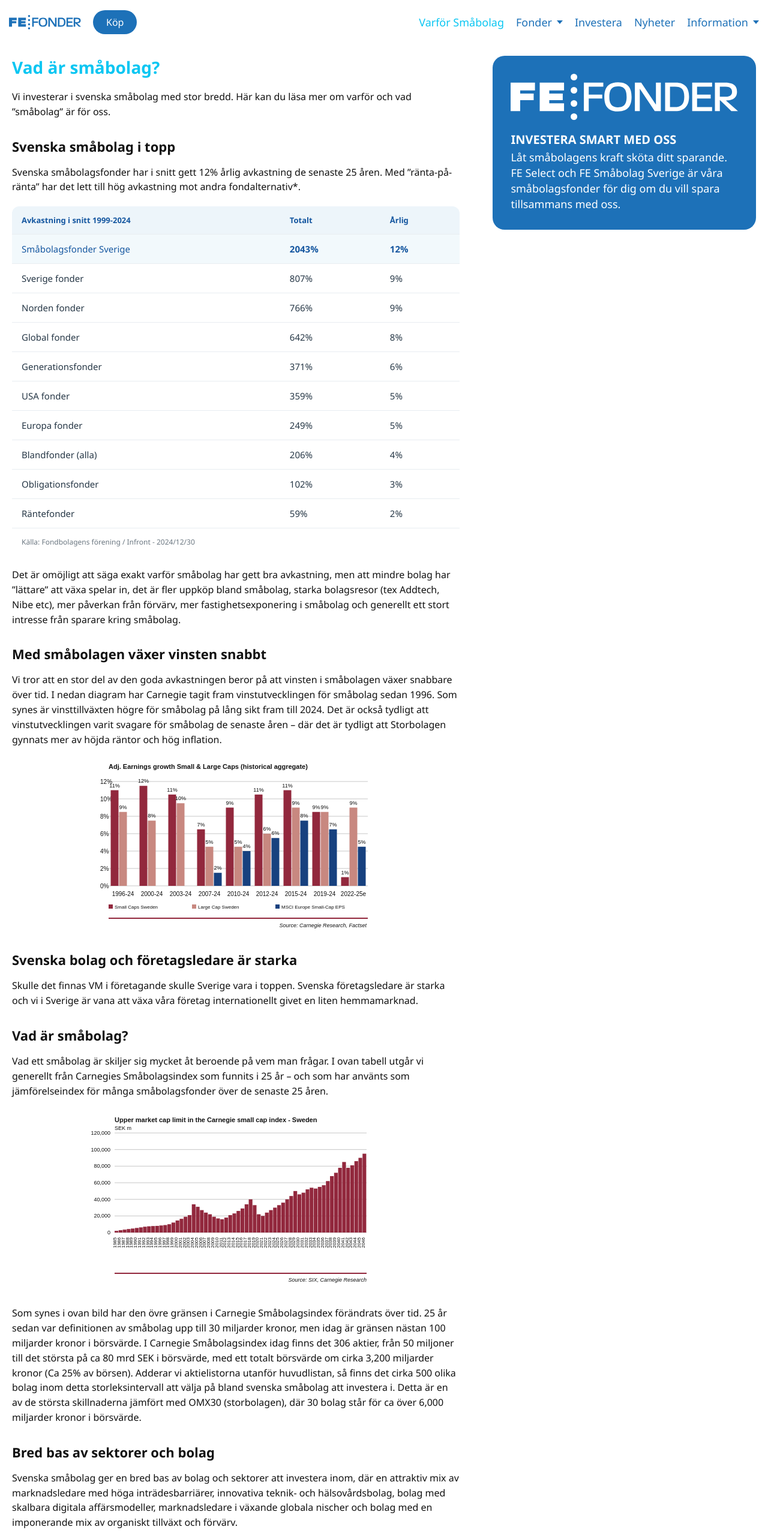
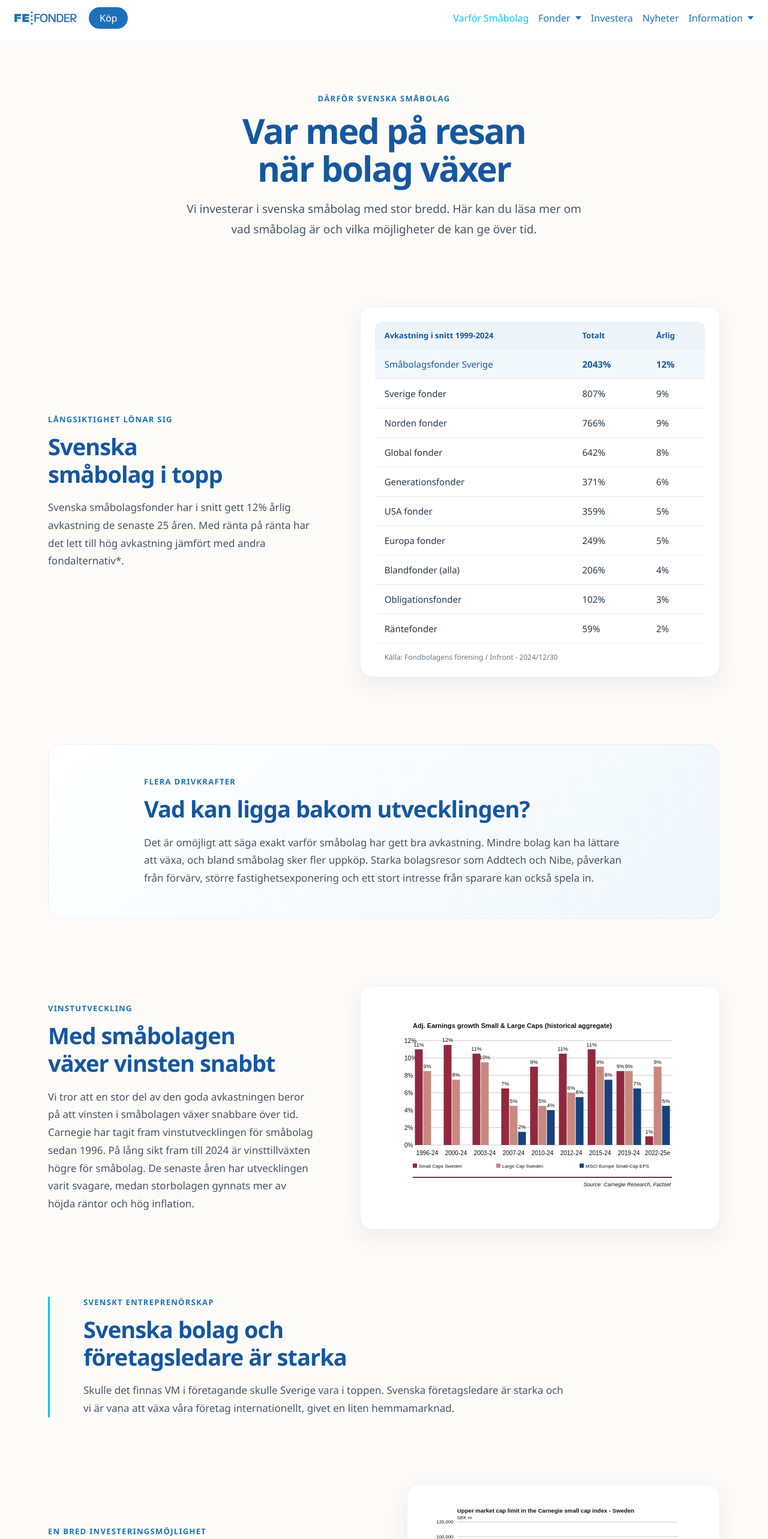
Before and after one commit to luebiff/fef, a React (Vite) app: page /Smabolag in a window 1280 px wide. Shown: the top 2566 px of the page at 60% size. Built offline with nearby package versions, Linux system fonts and the light colour scheme.

Commit message:
why-us-page first draft

```diff
--- a/src/components/Header.tsx
+++ b/src/components/Header.tsx
@@ -91,14 +91,39 @@ function Header() {
           >
             Köp
           </button>
-          {isMobile && <HamburgerMenu setIsOpen={setIsOpen} />}
+          {isMobile && (
+            <HamburgerMenu isOpen={isOpen} setIsOpen={setIsOpen} />
+          )}
         </div>
+
+        {isMobile && (
+          <button
+            className={`mobile-nav-backdrop ${isOpen ? "is-open" : ""}`}
+            type="button"
+            aria-label="Stäng menyn"
+            tabIndex={isOpen ? 0 : -1}
+            onClick={closeMenus}
+          />
+        )}
 
         <nav
           aria-label="Huvudmeny"
+          id="primary-navigation"
+          aria-hidden={isMobile && !isOpen}
+          inert={isMobile && !isOpen}
           className={`nav-test ${isMobile ? "nav-links-mobile" : "nav-links"}
             ${isMobile && isOpen ? "open" : ""}`}
         >
+          {isMobile && (
+            <button
+              className="mobile-nav-close"
+              type="button"
+              aria-label="Stäng menyn"
+              onClick={closeMenus}
+            >
+              <span aria-hidden="true">&times;</span>
+            </button>
+          )}
           <NavLink to="/Smabolag" className="nav-link" onClick={closeMenus}>
             Varför Småbolag
           </NavLink>
--- a/src/index.css
+++ b/src/index.css
@@ -1,6 +1,6 @@
 body {
   margin: 0;
-  padding: 67px 0 0 0;
+  padding: 67px 0 0;
 }
 
 #root {
--- a/src/pages/WhyUs.tsx
+++ b/src/pages/WhyUs.tsx
@@ -2,20 +2,27 @@ import EarningsGrowthChart from "../components/EarningsGrowthChart";
 import SmallCapMarketCapChart from "../components/SmallCapMarketCapChart";
 import SmallCapPerformanceTable from "../components/SmallCapPerformanceTable";
 import SmallCapSectorChart from "../components/SmallCapSectorChart";
-import PromoAside from "../components/PromoAside";
 import "../styles/whyUs.css";
 
 function WhyUs() {
   return (
     <section className="why-us-page">
       <div className="why-us-content">
-        <h1 className="why-us-title">Vad är småbolag?</h1>
+        <header className="why-us-hero">
+          <p className="why-us-eyebrow">Därför svenska småbolag</p>
+          <h1 className="why-us-title">Var med på resan när bolag växer</h1>
           <p className="why-us-intro">
-          Vi investerar i svenska småbolag med stor bredd. Här kan du läsa mer
-          om varför och vad ”småbolag” är för oss.
+            Vi investerar i svenska småbolag med stor bredd. Här kan du läsa
+            mer om vad småbolag är och vilka möjligheter de kan ge över tid.
           </p>
+        </header>
 
-        <section aria-labelledby="small-cap-performance-title">
+        <section
+          className="why-us-section why-us-performance"
+          aria-labelledby="small-cap-performance-title"
+        >
+          <div className="why-us-section-copy">
+            <p className="why-us-eyebrow">Långsiktighet lönar sig</p>
             <h2
               className="why-us-section-title"
               id="small-cap-performance-title"
@@ -24,56 +31,78 @@ function WhyUs() {
             </h2>
             <p className="why-us-description">
               Svenska småbolagsfonder har i snitt gett 12% årlig avkastning de
-            senaste 25 åren. Med ”ränta-på-ränta” har det lett till hög
-            avkastning mot andra fondalternativ*.
+              senaste 25 åren. Med ränta på ränta har det lett till hög
+              avkastning jämfört med andra fondalternativ*.
             </p>
+          </div>
+          <div className="why-us-card why-us-performance-card">
             <SmallCapPerformanceTable />
+          </div>
         </section>
 
-        <section className="why-us-follow-up">
+        <section
+          className="why-us-insight"
+          aria-labelledby="small-cap-insight-title"
+        >
+          <div>
+            <p className="why-us-eyebrow">Flera drivkrafter</p>
+            <h2 className="why-us-section-title" id="small-cap-insight-title">
+              Vad kan ligga bakom utvecklingen?
+            </h2>
             <p className="why-us-description">
               Det är omöjligt att säga exakt varför småbolag har gett bra
-            avkastning, men att mindre bolag har ”lättare” att växa spelar in,
-            det är fler uppköp bland småbolag, starka bolagsresor (tex Addtech,
-            Nibe etc), mer påverkan från förvärv, mer fastighetsexponering i
-            småbolag och generellt ett stort intresse från sparare kring
-            småbolag.
+              avkastning. Mindre bolag kan ha lättare att växa, och bland
+              småbolag sker fler uppköp. Starka bolagsresor som Addtech och
+              Nibe, påverkan från förvärv, större fastighetsexponering och ett
+              stort intresse från sparare kan också spela in.
             </p>
+          </div>
+        </section>
 
-          <section aria-labelledby="earnings-growth-title">
-            <h2
-              className="why-us-section-title"
-              id="earnings-growth-title"
+        <section
+          className="why-us-section why-us-growth"
+          aria-labelledby="earnings-growth-title"
         >
+          <div className="why-us-section-copy">
+            <p className="why-us-eyebrow">Vinstutveckling</p>
+            <h2 className="why-us-section-title" id="earnings-growth-title">
               Med småbolagen växer vinsten snabbt
             </h2>
             <p className="why-us-description">
               Vi tror att en stor del av den goda avkastningen beror på att
-              vinsten i småbolagen växer snabbare över tid. I nedan diagram har
-              Carnegie tagit fram vinstutvecklingen för småbolag sedan 1996.
-              Som synes är vinsttillväxten högre för småbolag på lång sikt fram
-              till 2024. Det är också tydligt att vinstutvecklingen varit
-              svagare för småbolag de senaste åren – där det är tydligt att
-              Storbolagen gynnats mer av höjda räntor och hög inflation.
+              vinsten i småbolagen växer snabbare över tid. Carnegie har tagit
+              fram vinstutvecklingen för småbolag sedan 1996. På lång sikt fram
+              till 2024 är vinsttillväxten högre för småbolag. De senaste åren
+              har utvecklingen varit svagare, medan storbolagen gynnats mer av
+              höjda räntor och hög inflation.
             </p>
+          </div>
+          <div className="why-us-card why-us-chart-card">
             <EarningsGrowthChart />
+          </div>
         </section>
 
-          <section aria-labelledby="company-leaders-title">
-            <h2
-              className="why-us-section-title"
-              id="company-leaders-title"
+        <section
+          className="why-us-strength"
+          aria-labelledby="company-leaders-title"
         >
+          <p className="why-us-eyebrow">Svenskt entreprenörskap</p>
+          <h2 className="why-us-section-title" id="company-leaders-title">
             Svenska bolag och företagsledare är starka
           </h2>
           <p className="why-us-description">
             Skulle det finnas VM i företagande skulle Sverige vara i toppen.
-              Svenska företagsledare är starka och vi i Sverige är vana att
-              växa våra företag internationellt givet en liten hemmamarknad.
+            Svenska företagsledare är starka och vi är vana att växa våra
+            företag internationellt, givet en liten hemmamarknad.
           </p>
         </section>
 
-          <section aria-labelledby="small-cap-definition-title">
+        <section
+          className="why-us-section why-us-definition"
+          aria-labelledby="small-cap-definition-title"
+        >
+          <div className="why-us-section-copy">
+            <p className="why-us-eyebrow">En bred investeringsmöjlighet</p>
             <h2
               className="why-us-section-title"
               id="small-cap-definition-title"
@@ -82,49 +111,49 @@ function WhyUs() {
             </h2>
             <p className="why-us-description">
               Vad ett småbolag är skiljer sig mycket åt beroende på vem man
-              frågar. I ovan tabell utgår vi generellt från Carnegies
-              Småbolagsindex som funnits i 25 år – och som har använts som
-              jämförelseindex för många småbolagsfonder över de senaste 25
-              åren.
+              frågar. Här utgår vi generellt från Carnegies Småbolagsindex, som
+              funnits i 25 år och använts som jämförelseindex för många
+              småbolagsfonder.
             </p>
+          </div>
+          <div className="why-us-card why-us-chart-card">
             <SmallCapMarketCapChart />
-            <p className="why-us-description">
-              Som synes i ovan bild har den övre gränsen i Carnegie
-              Småbolagsindex förändrats över tid. 25 år sedan var definitionen
-              av småbolag upp till 30 miljarder kronor, men idag är gränsen
-              nästan 100 miljarder kronor i börsvärde. I Carnegie
-              Småbolagsindex idag finns det 306 aktier, från 50 miljoner till
-              det största på ca 80 mrd SEK i börsvärde, med ett totalt
-              börsvärde om cirka 3,200 miljarder kronor (Ca 25% av börsen).
-              Adderar vi aktielistorna utanför huvudlistan, så finns det cirka
-              500 olika bolag inom detta storleksintervall att välja på bland
-              svenska småbolag att investera i. Detta är en av de största
-              skillnaderna jämfört med OMX30 (storbolagen), där 30 bolag står
-              för ca över 6,000 miljarder kronor i börsvärde.
+          </div>
+          <p className="why-us-description why-us-definition-detail">
+            Den övre gränsen i Carnegie Småbolagsindex har förändrats över tid.
+            För 25 år sedan gick definitionen upp till 30 miljarder kronor; i
+            dag är gränsen nästan 100 miljarder kronor i börsvärde. Indexet
+            innehåller 306 aktier, från 50 miljoner till cirka 80 miljarder
+            kronor i börsvärde. Det totala börsvärdet är cirka 3 200 miljarder
+            kronor, ungefär 25% av börsen. Räknar vi in aktielistorna utanför
+            huvudlistan finns cirka 500 svenska bolag i storleksintervallet.
+            Som jämförelse står OMX30:s 30 bolag för över 6 000 miljarder kronor
+            i börsvärde.
           </p>
         </section>
 
-          <section aria-labelledby="sector-diversity-title">
-            <h2
-              className="why-us-section-title"
-              id="sector-diversity-title"
+        <section
+          className="why-us-section why-us-sectors"
+          aria-labelledby="sector-diversity-title"
         >
+          <div className="why-us-section-copy">
+            <p className="why-us-eyebrow">Bredd i portföljen</p>
+            <h2 className="why-us-section-title" id="sector-diversity-title">
               Bred bas av sektorer och bolag
             </h2>
             <p className="why-us-description">
               Svenska småbolag ger en bred bas av bolag och sektorer att
-              investera inom, där en attraktiv mix av marknadsledare med höga
-              inträdesbarriärer, innovativa teknik- och hälsovårdsbolag, bolag
-              med skalbara digitala affärsmodeller, marknadsledare i växande
-              globala nischer och bolag med en imponerande mix av organiskt
-              tillväxt och förvärv.
+              investera i. Här finns marknadsledare med höga
+              inträdesbarriärer, innovativa teknik- och hälsovårdsbolag,
+              skalbara digitala affärsmodeller, växande globala nischer och
+              bolag med en imponerande mix av organisk tillväxt och förvärv.
             </p>
+          </div>
+          <div className="why-us-card why-us-sector-card">
             <SmallCapSectorChart />
-          </section>
+          </div>
         </section>
       </div>
-
-      <PromoAside />
     </section>
   );
 }
--- a/src/styles/header.css
+++ b/src/styles/header.css
@@ -1,16 +1,18 @@
 .nav {
-  padding: 15px;
-  background-color: #ffffffab;
-  margin-bottom: 10px;
+  box-sizing: border-box;
+  padding: 10px 24px;
+  background-color: rgba(255, 255, 255, 0.94);
+  backdrop-filter: blur(12px);
   position: fixed;
   top: 0;
   left: 0;
-  width: calc(100% - 30px);
+  width: 100%;
   z-index: 1000;
 }
 
 .nav-desktop {
   display: flex;
+  align-items: center;
   flex-direction: row;
   justify-content: space-between;
 }
@@ -21,13 +23,15 @@
 }
 
 .nav-logo {
-  width: 120px;
+  display: block;
+  width: 104px;
+  height: auto;
 }
 
 .nav-links {
   display: flex;
   align-items: center;
-  gap: 20px;
+  gap: 16px;
   list-style: none;
   padding: 0;
 }
@@ -39,7 +43,7 @@
   padding: 0;
   border: 0;
   background: none;
-  font-size: 18px;
+  font-size: 16px;
   color: var(--color-primary);
   font-family: inherit;
   text-decoration: none;
@@ -57,7 +61,7 @@
 }
 
 .nav-dropdown-toggle {
-  min-height: 44px;
+  min-height: 40px;
 }
 
 .nav-dropdown-toggle.active {
@@ -79,15 +83,25 @@
 
 .nav-dropdown-menu {
   position: absolute;
-  top: 100%;
+  top: calc(100% + 6px);
   right: 0;
   z-index: 1001;
   display: flex;
   min-width: 190px;
   flex-direction: column;
-  padding: 4px 0;
-  background: var(--color-primary);
-  box-shadow: 0 8px 16px rgba(0, 0, 0, 0.18);
+  padding: 8px 0;
+  border-radius: 0 0 10px 10px;
+  background: rgba(255, 255, 255, 0.97);
+}
+
+.nav-dropdown-menu::before {
+  position: absolute;
+  top: -6px;
+  right: 0;
+  left: 0;
+  height: 6px;
+  background: inherit;
+  content: "";
 }
 
 .nav-dropdown-menu[hidden] {
@@ -96,9 +110,9 @@
 
 .nav-dropdown-menu a {
   display: block;
-  padding: 12px 20px;
-  color: #fff;
-  font-size: 17px;
+  padding: 10px 16px;
+  color: var(--color-primary);
+  font-size: 15px;
   text-decoration: none;
   white-space: nowrap;
 }
@@ -106,8 +120,8 @@
 .nav-dropdown-menu a:hover,
 .nav-dropdown-menu a:focus-visible,
 .nav-dropdown-menu a.active {
-  background: var(--color-primary-dark);
-  color: #fff;
+  background: rgba(29, 113, 184, 0.08);
+  color: var(--color-primary-dark);
 }
 
 .test {
@@ -119,8 +133,8 @@
 }
 
 .purchase-trigger {
-  min-height: 40px;
-  padding: 8px 22px;
+  min-height: 36px;
+  padding: 7px 18px;
   border: 0;
   border-radius: 999px;
   background: var(--color-primary);
@@ -299,36 +313,117 @@
   font-size: 13px;
 }
 
-/* mobile sty */
-
 .nav-links-mobile {
-  display: none;
-  /* height: 0; */
-  /* opacity: 0; */
-  /* translate: translate(0, -20px); */
-  transition-property: display opacity height;
-  transition-duration: 1s;
-  transition-behavior: allow-discrete;
+  display: flex;
 }
 
-.open {
-  display: flex;
-  flex-direction: column;
-  align-items: stretch;
-  gap: 14px;
-  /* opacity: 1; */
-  translate: 0 0;
-  background-color: #ffffff;
-  width: 100%;
-  margin-top: 30px;
-
-  @starting-style {
-    /* opacity: 0; */
-    translate: 0 -25px;
-  }
+.mobile-nav-backdrop {
+  display: none;
 }
 
 @media (max-width: 767px) {
+  .nav {
+    padding: 10px 16px;
+  }
+
+  .nav-desktop {
+    align-items: center;
+  }
+
+  .nav-logo {
+    width: 96px;
+  }
+
+  .test {
+    justify-content: flex-start;
+  }
+
+  .purchase-trigger {
+    margin-left: 12px;
+  }
+
+  .hamburger-menu {
+    margin-left: auto;
+  }
+
+  .nav-links-mobile {
+    position: fixed;
+    top: 0;
+    right: 0;
+    z-index: 1002;
+    box-sizing: border-box;
+    width: min(86vw, 360px);
+    height: 100vh;
+    height: 100dvh;
+    flex-direction: column;
+    align-items: stretch;
+    gap: 12px;
+    overflow-y: auto;
+    padding: calc(78px + env(safe-area-inset-top)) 24px 32px;
+    background: var(--color-background);
+    box-shadow: -16px 0 40px rgba(24, 55, 81, 0.12);
+    transform: translateX(100%);
+    visibility: hidden;
+    pointer-events: none;
+    transition:
+      transform 420ms cubic-bezier(0.22, 1, 0.36, 1),
+      visibility 420ms linear;
+  }
+
+  .nav-links-mobile.open {
+    transform: translateX(0);
+    visibility: visible;
+    pointer-events: auto;
+  }
+
+  .mobile-nav-close {
+    position: absolute;
+    top: calc(16px + env(safe-area-inset-top));
+    right: 16px;
+    display: grid;
+    width: 40px;
+    height: 40px;
+    place-items: center;
+    border: 0;
+    border-radius: 8px;
+    background: transparent;
+    color: var(--color-primary);
+    font: inherit;
+    font-size: 30px;
+    line-height: 1;
+    cursor: pointer;
+  }
+
+  .mobile-nav-close:hover,
+  .mobile-nav-close:focus-visible {
+    background: rgba(29, 113, 184, 0.08);
+  }
+
+  .nav-links-mobile > .nav-link,
+  .nav-links-mobile .nav-dropdown-toggle {
+    min-height: 44px;
+  }
+
+  .mobile-nav-backdrop {
+    position: fixed;
+    inset: 0;
+    z-index: 1001;
+    display: block;
+    width: 100%;
+    height: 100%;
+    padding: 0;
+    border: 0;
+    background: rgba(20, 32, 40, 0.28);
+    opacity: 0;
+    pointer-events: none;
+    transition: opacity 420ms ease;
+  }
+
+  .mobile-nav-backdrop.is-open {
+    opacity: 1;
+    pointer-events: auto;
+  }
+
   .purchase-panel {
     width: 100%;
   }
@@ -341,10 +436,6 @@
     padding: 22px;
   }
 
-  .nav-links-mobile.open {
-    padding: 10px 0;
-  }
-
   .nav-dropdown-toggle {
     width: 100%;
     justify-content: space-between;
@@ -354,16 +445,29 @@
   .nav-dropdown-menu {
     position: static;
     min-width: 0;
-    margin-top: 8px;
+    margin: 0 0 4px 8px;
+    padding: 0 0 0 12px;
+    border-radius: 0;
+    border-left: 1px solid rgba(29, 113, 184, 0.2);
+    background: transparent;
     box-shadow: none;
   }
 
   .nav-dropdown-menu a {
-    padding-left: 18px;
+    padding: 8px 12px;
+    white-space: normal;
+  }
+
+  .nav-dropdown-menu a:hover,
+  .nav-dropdown-menu a:focus-visible,
+  .nav-dropdown-menu a.active {
+    border-radius: 6px;
   }
 }
 
 @media (prefers-reduced-motion: reduce) {
+  .nav-links-mobile,
+  .mobile-nav-backdrop,
   .purchase-overlay,
   .purchase-backdrop,
   .purchase-panel {
--- a/src/styles/whyUs.css
+++ b/src/styles/whyUs.css
@@ -1,67 +1,193 @@
 .why-us-page {
   box-sizing: border-box;
-  display: grid;
-  grid-template-columns: minmax(0, 1.7fr) minmax(320px, 1fr);
-  align-items: start;
-  gap: 4.5%;
   min-height: calc(100vh - 67px);
-  margin: -10px;
-  padding: 36px 30px;
-  background: #fff;
-  color: #111;
+  padding: clamp(48px, 7vw, 88px) 24px;
+  background: var(--color-background, #fdfbf7);
+  color: #263746;
 }
 
 .why-us-content {
-  min-width: 0;
+  display: grid;
+  width: min(100%, 1120px);
+  gap: clamp(64px, 9vw, 112px);
+  margin: 0 auto;
+}
+
+.why-us-hero {
+  max-width: 760px;
+  margin: 0 auto;
+  text-align: center;
+}
+
+.why-us-eyebrow {
+  margin: 0 0 14px;
+  color: var(--color-primary, #1d71b8);
+  font-size: 13px;
+  font-weight: 700;
+  letter-spacing: 0.1em;
+  line-height: 1.4;
+  text-transform: uppercase;
 }
 
 .why-us-title {
-  margin: 0 0 18px;
-  color: var(--color-secondary);
-  font-size: 28px;
+  margin: 0 auto 20px;
+  color: var(--color-primary-dark, #1557a0);
+  font-size: clamp(36px, 5vw, 58px);
   font-weight: 600;
+  letter-spacing: -0.035em;
+  line-height: 1.08;
+  text-wrap: balance;
 }
 
 .why-us-intro,
 .why-us-description {
   margin: 0;
-  font-size: 16px;
-  line-height: 1.55;
+  color: #465563;
+  font-size: 17px;
+  line-height: 1.75;
+}
+
+.why-us-intro {
+  max-width: 660px;
+  margin: 0 auto;
+  font-size: clamp(17px, 2vw, 19px);
+}
+
+.why-us-section {
+  display: grid;
+  grid-template-columns: minmax(0, 0.85fr) minmax(0, 1.15fr);
+  align-items: center;
+  gap: clamp(32px, 6vw, 76px);
+}
+
+.why-us-section-copy {
+  max-width: 500px;
 }
 
 .why-us-section-title {
-  margin: 30px 0 16px;
-  font-size: 22px;
+  margin: 0 0 18px;
+  color: var(--color-primary-dark, #1557a0);
+  font-size: clamp(27px, 3.2vw, 38px);
+  font-weight: 600;
+  letter-spacing: -0.025em;
+  line-height: 1.2;
+  text-wrap: balance;
 }
 
-.why-us-description {
-  margin-bottom: 20px;
+.why-us-card {
+  min-width: 0;
+  padding: clamp(20px, 3vw, 32px);
+  border: 1px solid rgba(29, 113, 184, 0.08);
+  border-radius: 20px;
+  background: #fff;
+  box-shadow: 0 12px 36px rgba(24, 55, 81, 0.07);
 }
 
-.why-us-follow-up {
-  margin-top: 34px;
+.why-us-performance-card {
+  padding: clamp(12px, 2vw, 24px);
 }
 
-.why-us-follow-up > .why-us-description {
-  margin-bottom: 30px;
+.why-us-performance-card .performance-table-scroll {
+  border-radius: 12px;
 }
 
-@media (max-width: 850px) {
+.why-us-insight {
+  padding: clamp(28px, 5vw, 52px);
+  border: 1px solid rgba(29, 113, 184, 0.08);
+  border-radius: 24px;
+  background: linear-gradient(135deg, #fff 0%, #f0f7fb 100%);
+}
+
+.why-us-insight > div {
+  max-width: 800px;
+  margin: 0 auto;
+}
+
+.why-us-chart-card .why-us-chart,
+.why-us-sector-card .why-us-sector-chart {
+  margin-top: 0;
+}
+
+.why-us-definition {
+  grid-template-columns: minmax(0, 1fr) minmax(0, 1fr);
+}
+
+.why-us-definition-detail {
+  grid-column: 1 / -1;
+  max-width: 900px;
+  margin: -20px auto 0;
+}
+
+.why-us-strength {
+  max-width: 800px;
+  padding-left: clamp(24px, 5vw, 56px);
+  border-left: 3px solid var(--color-secondary, #0ac6f2);
+}
+
+.why-us-strength .why-us-section-title {
+  max-width: 620px;
+}
+
+.why-us-sectors {
+  grid-template-columns: minmax(0, 0.8fr) minmax(0, 1.2fr);
+}
+
+@media (max-width: 800px) {
   .why-us-page {
+    padding: 48px 20px 64px;
+  }
+
+  .why-us-content {
+    gap: 64px;
+  }
+
+  .why-us-section,
+  .why-us-definition,
+  .why-us-sectors {
     grid-template-columns: minmax(0, 1fr);
     gap: 28px;
-    padding: 28px 20px;
   }
 
+  .why-us-section-copy {
+    max-width: 680px;
+  }
+
+  .why-us-definition-detail {
+    grid-column: auto;
+    margin: 0;
+  }
 }
 
 @media (max-width: 480px) {
-  .why-us-title {
-    font-size: 25px;
+  .why-us-page {
+    padding: 40px 16px 52px;
   }
 
-  .why-us-section-title {
-    font-size: 20px;
+  .why-us-content {
+    gap: 52px;
   }
 
+  .why-us-intro,
+  .why-us-description {
+    font-size: 16px;
+    line-height: 1.7;
+  }
+
+  .why-us-card {
+    padding: 16px;
+    border-radius: 16px;
+  }
+
+  .why-us-performance-card {
+    padding: 10px;
+  }
+
+  .why-us-insight {
+    padding: 26px 22px;
+    border-radius: 18px;
+  }
+
+  .why-us-strength {
+    padding-left: 20px;
+  }
 }
```
Also changed, not shown: src/components/HamburgerMenu.tsx (+5 -4 lines), src/styles/hamburgerMenu.css (+14 -5 lines). Lines whose indentation alone changed are shown as unchanged.
